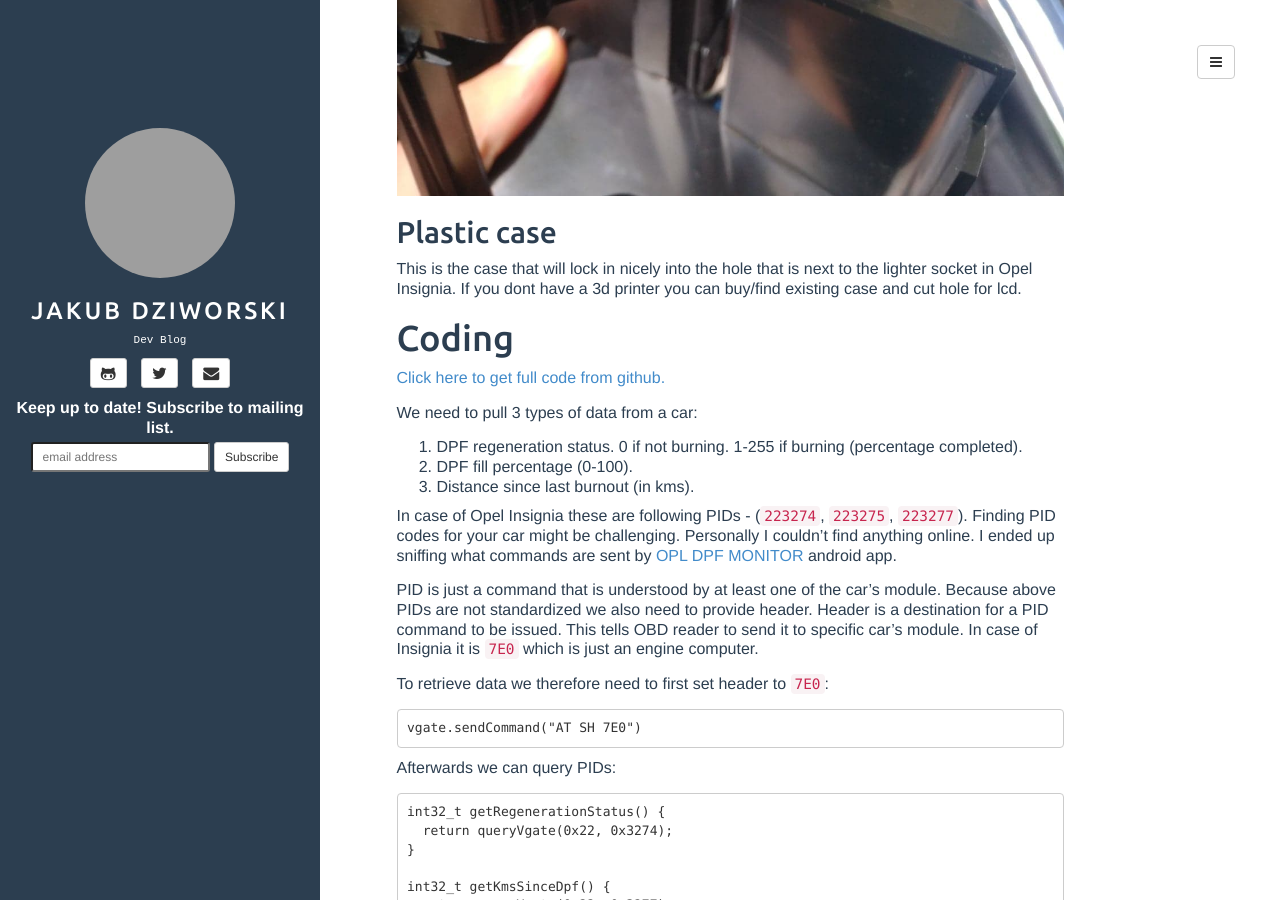
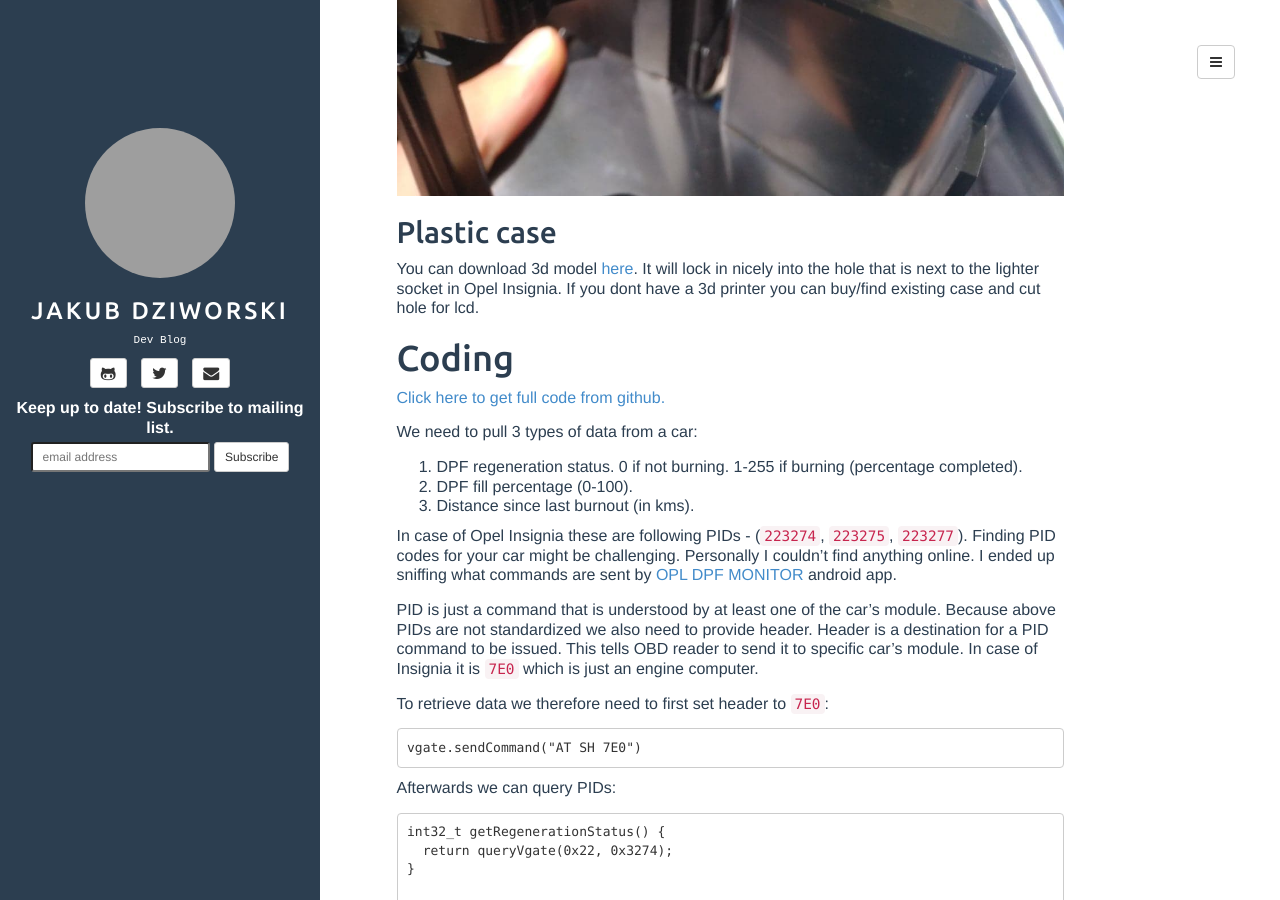
Before and after one commit to JakubDziworski/JakubDziworski.github.io, a Jekyll site: the page built from _posts/2020-07-13-arduino-obd-dpf-monitor-insignia.md, in a window 1280 px wide and 900 px high, scrolled down 4513 px. Built offline with Jekyll 4.4.1, drawn with Linux system fonts in a browser that asks for light colours; comment, search, counter and statistics services are not loaded; grey boxes are pictures that could not be loaded.

Commit message:
Case link

```diff
--- a/_posts/2020-07-13-arduino-obd-dpf-monitor-insignia.md
+++ b/_posts/2020-07-13-arduino-obd-dpf-monitor-insignia.md
@@ -84,7 +84,7 @@ where it is not visible. You will however need to disassemble panel that holds i
 ![LighterSockerCables](/assets/media/arduino_dpf_monitor_insignia/insignia_monitor_lighter_socket_cables.jpg)
 
 ## Plastic case
-This is the case that will lock in nicely into the hole that is next to the lighter socket in Opel Insignia. If you dont have a 3d printer
+You can download 3d model [here](https://www.tinkercad.com/things/6EkhNXzBm1v-insignia-dpf-monitor). It will lock in nicely into the hole that is next to the lighter socket in Opel Insignia. If you dont have a 3d printer
 you can buy/find existing case and cut hole for lcd.
 
 # Coding
```
